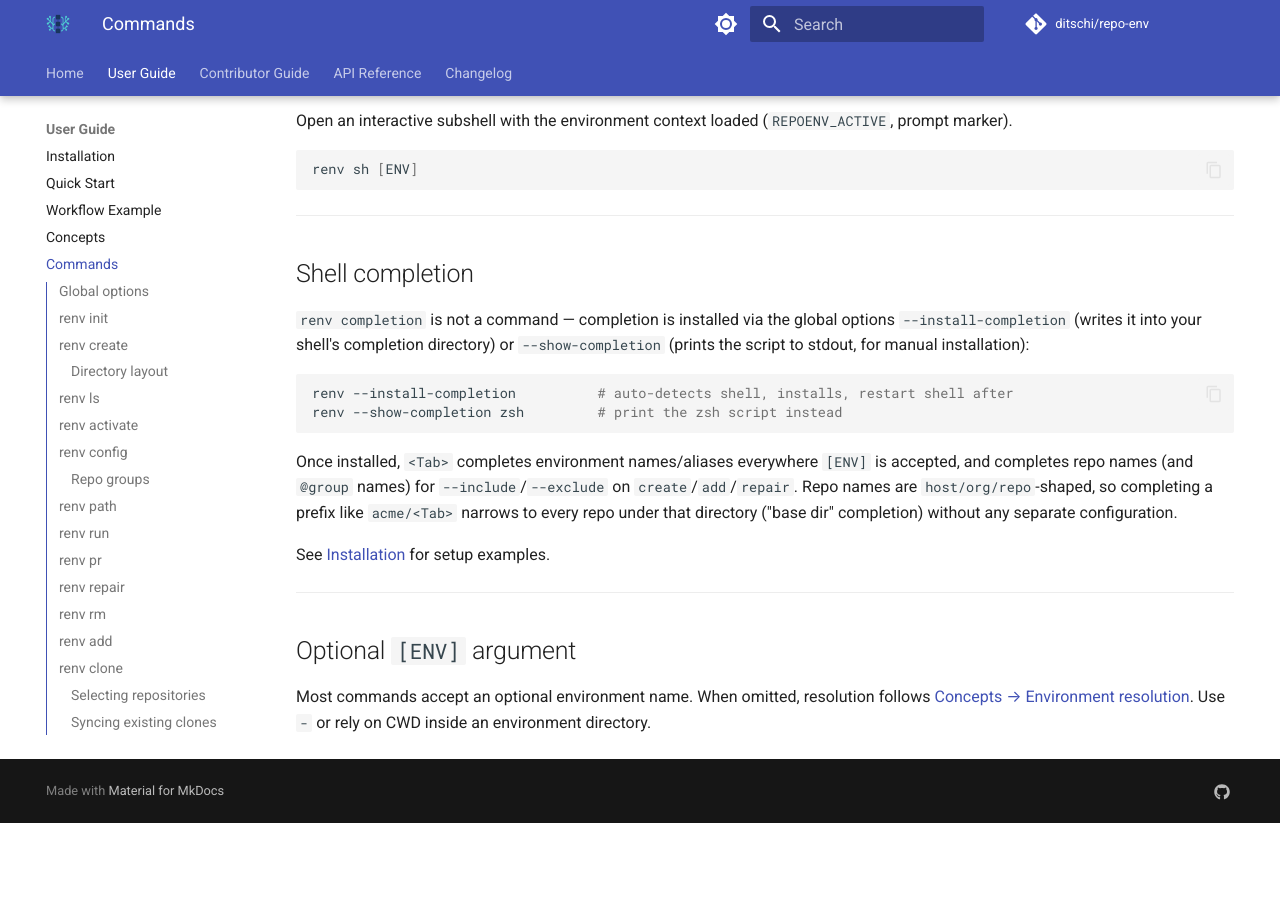
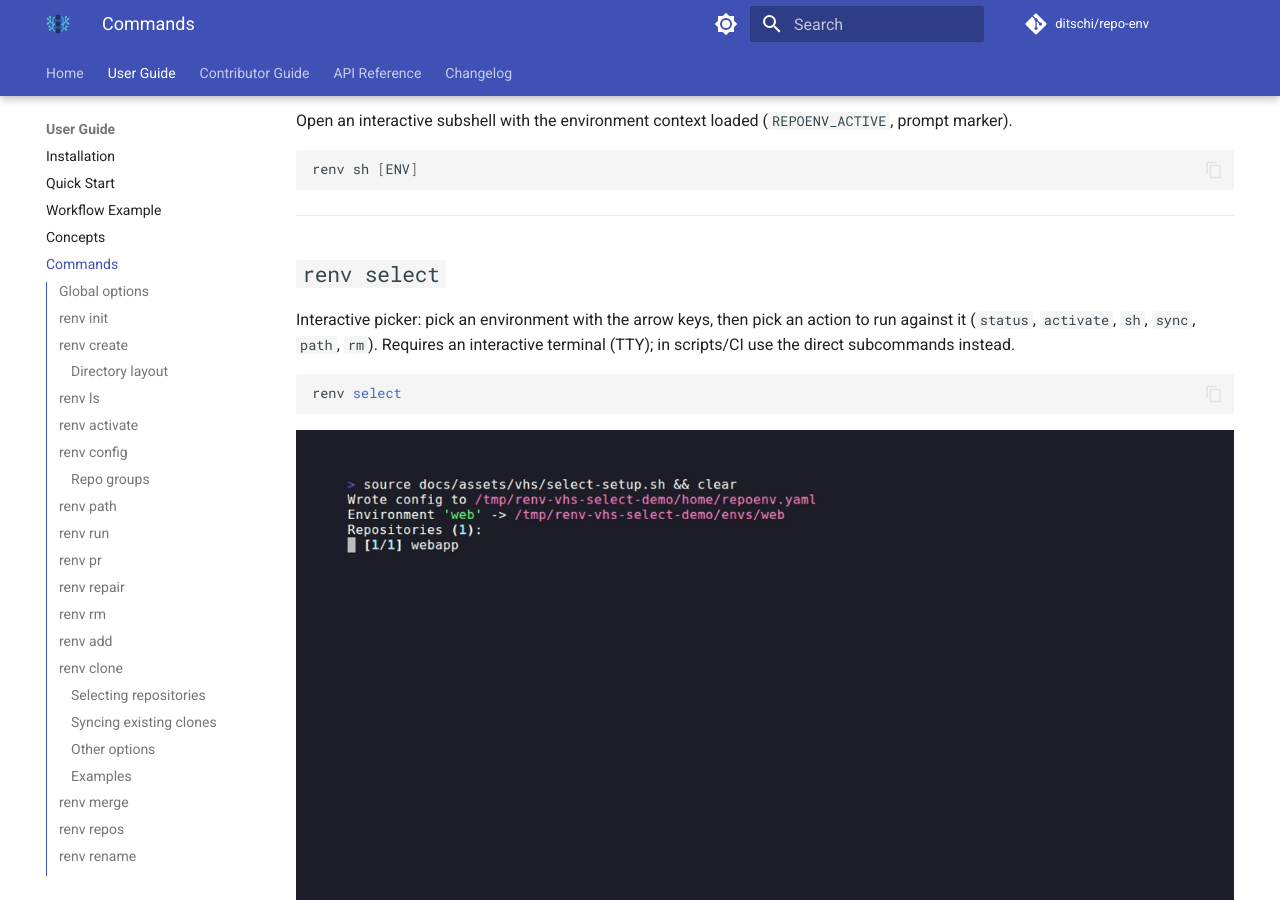
Before and after one commit to ditschi/repo-env, an MkDocs documentation site: the page built from docs/user-guide/commands.md, in a window 1280 px wide and 900 px high, scrolled down 9026 px. Built offline with MkDocs 1.6.1 and Material for MkDocs 9.7.7, drawn with Linux system fonts in a browser that asks for light colours; comment, search, counter and statistics services are not loaded; the version menu is left out; before the commit the page ends 9849 px from its top, so only the background shows below that.

Commit message:
docs: document renv select and add its VHS recording
Adds a Commands reference entry, a README quick-start mention, and a
CHANGELOG entry for the new picker, plus a checked-in VHS tape
(select.tape) and its seeding script (select-setup.sh) so the demo
GIF can be regenerated deterministically whenever the picker's output
changes, instead of going stale.

Co-Authored-By: Claude Sonnet 5 <noreply@anthropic.com>

````diff
--- a/docs/user-guide/commands.md
+++ b/docs/user-guide/commands.md
@@ -414,6 +414,20 @@ renv sh [ENV]
 
 ---
 
+## `renv select`
+
+Interactive picker: pick an environment with the arrow keys, then pick an action to run against
+it (`status`, `activate`, `sh`, `sync`, `path`, `rm`). Requires an interactive terminal (TTY);
+in scripts/CI use the direct subcommands instead.
+
+```bash
+renv select
+```
+
+![renv select demo](../assets/vhs/select.gif)
+
+---
+
 ## Shell completion
 
 `renv completion` is not a command — completion is installed via the global options
````
Also changed, not shown: CHANGELOG.md (+5 -0 lines), README.md (+5 -0 lines), docs/assets/vhs/README.md (+9 -0 lines), docs/assets/vhs/select.gif (added), 2 other files.
